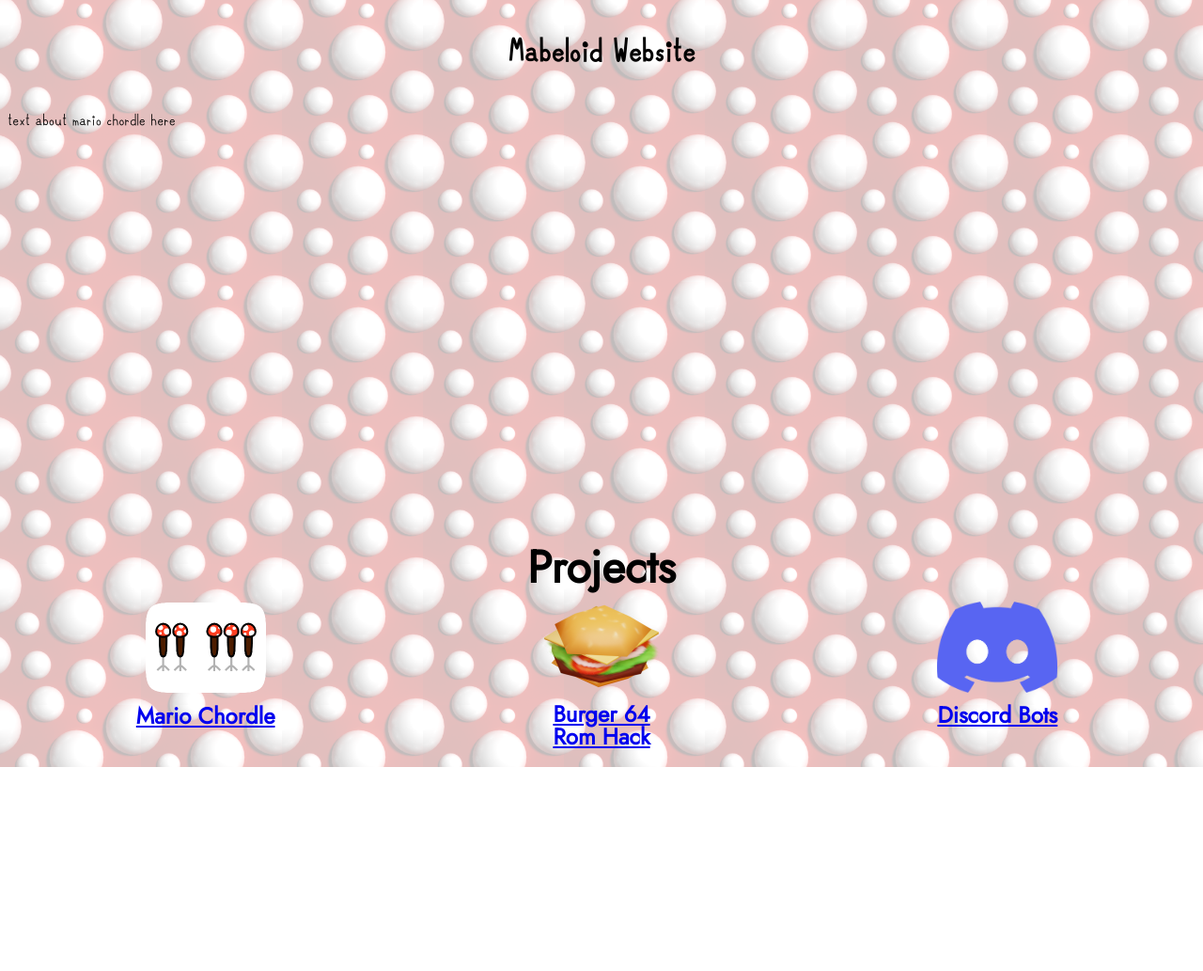
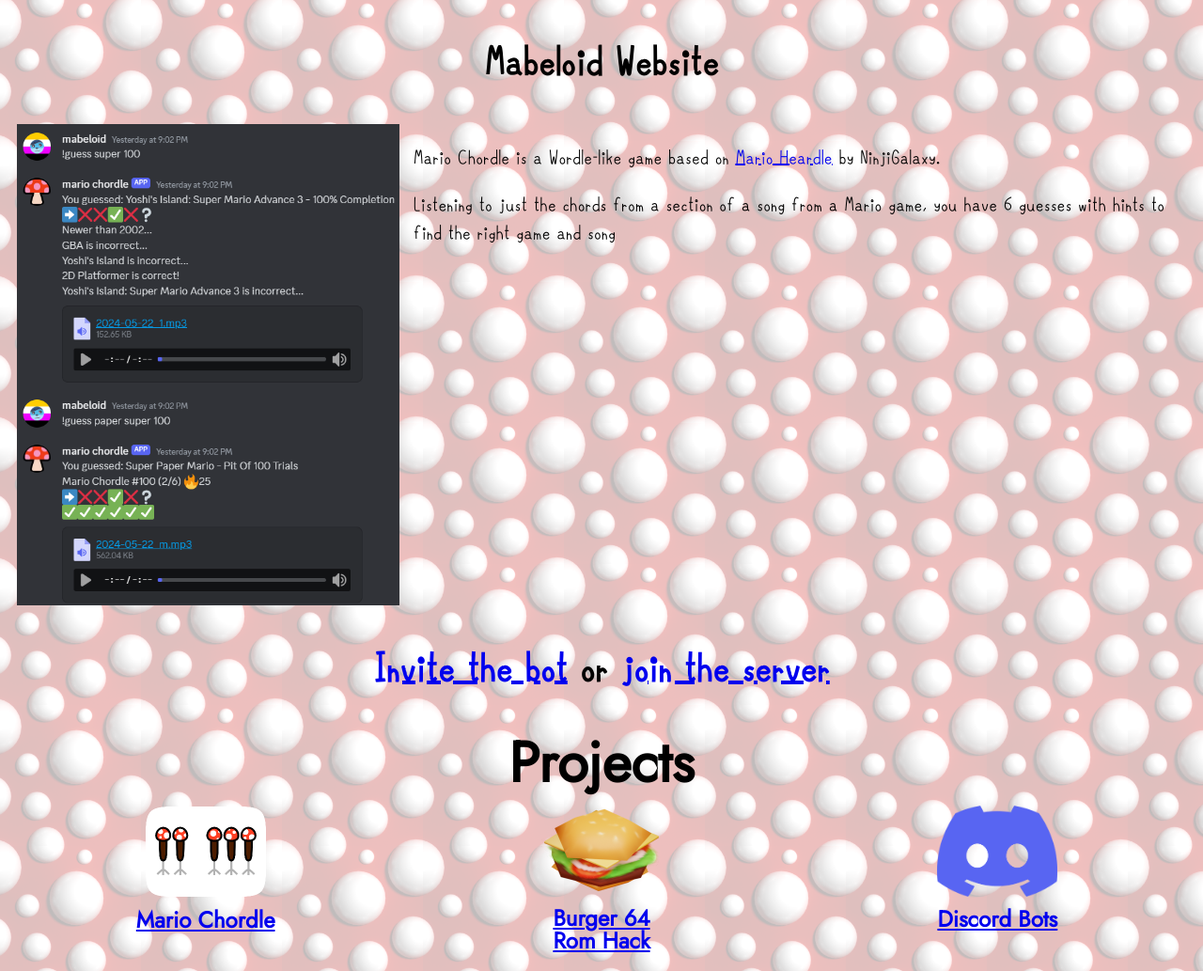
Before and after one commit to Mabeloid/mabeloid.github.io, a plain HTML site: page mariochordle.html in a window 1280 px wide. Shown: the whole page at 94% size. Before the commit the page ends 816 px from the top, so only its background shows below. Drawn offline with Linux system fonts and the light colour scheme.

Commit message:
update mario chordle page

```diff
--- a/burger64.css
+++ b/burger64.css
@@ -1,3 +1,10 @@
+@font-face {
+  font-family: "SM64";
+  src: url('assets/sm64-font/super-mario-64-extended.otf') format('opentype');
+  font-weight: normal;
+  font-style: normal;
+}
+
 body {
   background-image: url('assets/b64bg.png');
   background-repeat: repeat;
@@ -17,12 +24,10 @@
 }
 
 .b64_desc img {
-  width: 25%;
+  width: 196px;
   margin-right: 15px;
   shape-margin: 15px;
 }
-
-
 
 .b64_sign {
   line-height: 1.5;
@@ -32,18 +37,18 @@
   display: inline-block;
 }
 
-.b64_tabs {
+.b64_imgs {
   display: flex;
   flex-wrap: wrap;
   justify-content: center;
 }
 
-.b64_tab {
+.b64_img {
   text-align: center;
   padding: 10px;
 }
 
-.b64_tab img {
+.b64_img img {
   height: 200px;
   width: auto;
   outline: 2px solid black;
--- a/common.css
+++ b/common.css
@@ -19,22 +19,9 @@
   font-style: italic;
 }
 
-@font-face {
-  font-family: "SM64";
-  src: url('assets/sm64-font/super-mario-64-extended.otf') format('opentype');
-  font-weight: normal;
-  font-style: normal;
-}
-
-header {
-  font-family: "mabelfont", sans-serif;
-  font-size: 16px;
-  line-height: 1.5;
-}
-
 body {
   font-family: "mabelfont", sans-serif;
-  font-size: 16px;
+  font-size: 20px;
   line-height: 1.5;
 
   min-height: 100vh;
--- a/mariochordle.html
+++ b/mariochordle.html
@@ -21,7 +21,26 @@
 </header>
 
 <body>
-    <p>text about mario chordle here</p>
+    <div class="mc_desc">
+        <img src="assets/mc_screenshot.png" alt="Mario Chordle screenshot" style="float: left;">
+
+        <p>
+            Mario Chordle is a Wordle-like game based on
+            <a href="https://mario-heardle.glitch.me/">Mario Heardle</a>
+            by NinjiGalaxy.
+        </p>
+        <p>
+            Listening to just the chords from a section of a song from a Mario game,
+            you have 6 guesses with hints to find the right game and song
+        </p>
+    </div>
+
+    <h1>
+        <a href="https://discord.com/oauth2/authorize?client_id=1203492670530396160">Invite the bot</a>
+        or
+        <a href="discord.gg/cSBxv4c5W6">join the server</a>
+    </h1>
+
 </body>
 
 <footer>
--- a/mc.css
+++ b/mc.css
@@ -1,6 +1,22 @@
 body {
-  /* background-color: blue; */
   background-image: url('assets/mcbg.png');
   background-repeat: repeat;
   background-size: 150px 150px;
 }
+
+.mc_desc {
+  float: left;
+  height: auto;
+  position: relative;
+  margin: 10px;
+  align-items: center;
+}
+
+.mc_desc img {
+  height: 512px;
+  margin-right: 15px;
+
+  display: flex;
+  justify-content: center;
+  align-items: center;
+}
```
Also changed, not shown: burger64.html (+12 -14 lines), assets/mc_screenshot.png (added).
